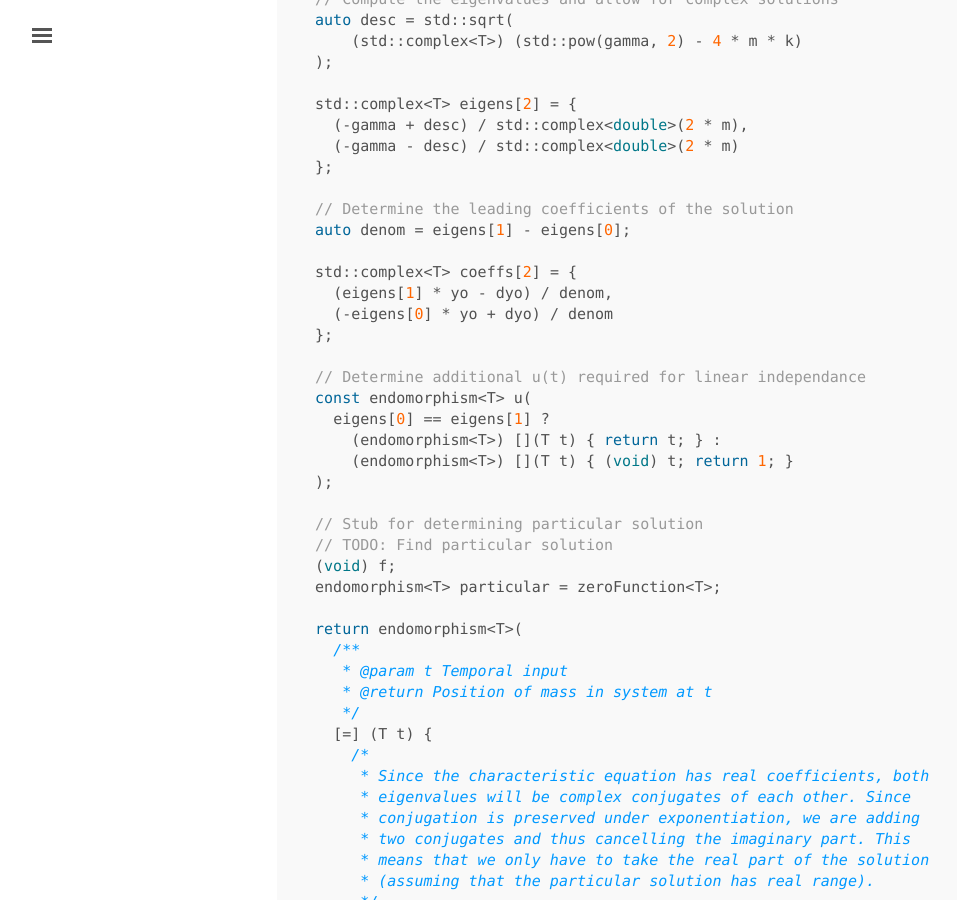
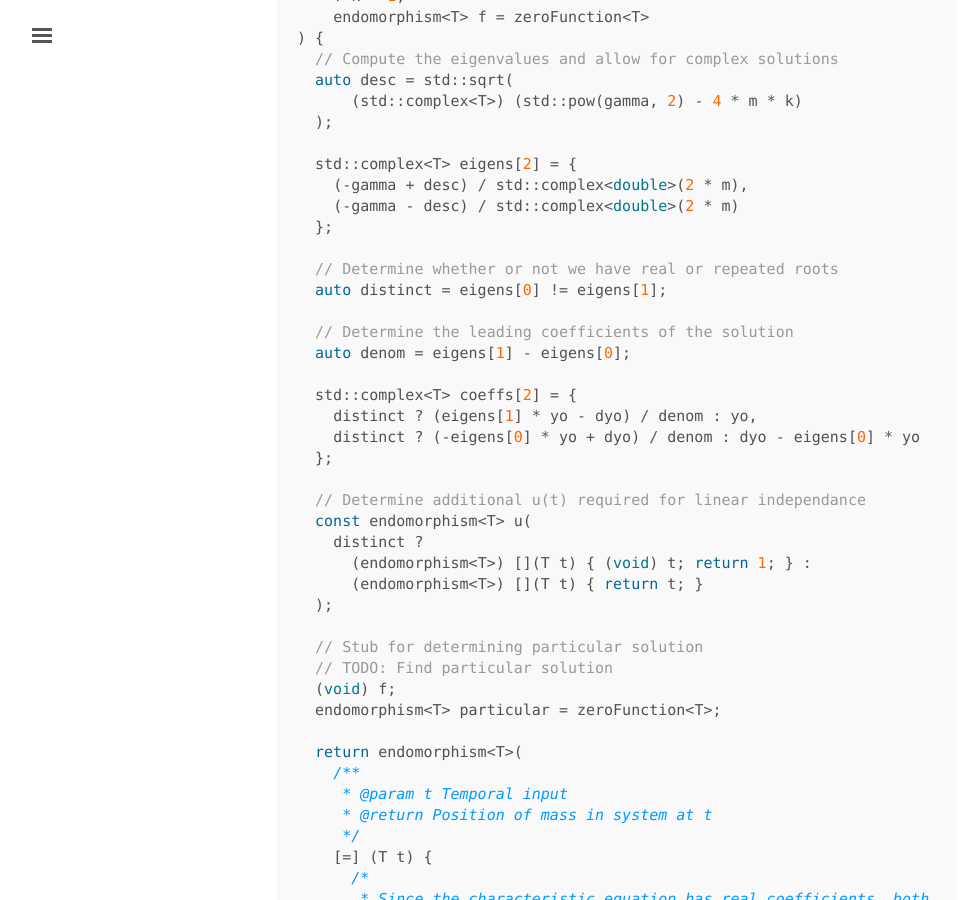
Before and after one commit to kylehovey/MATH_5620, a Jekyll site: the page built from springmass.md, in a window 1280 px wide and 900 px high, scrolled down 4487 px. Shown: the whole window, without its empty margins (3-963 px from the left). Built offline with Jekyll 4.4.1, drawn with Linux system fonts in a browser that asks for light colours; formulas are drawn with MathJax 3; some of the changed text lies outside the part shown.

Commit message:
Added new coefficients for spring mass.

```diff
--- a/springmass.md
+++ b/springmass.md
@@ -108,7 +108,7 @@ _Caveat_:
 
 The particular solution would involve quite a bit of integration, and most likely some clever use of the Wronskian determinant via the method of Variation of Parameters. As we are not yet equipped to compute such integration in code in this class, I have left the particular solution as a stub to be filled out later.
 
-Solving for the analytic particular solution to the homogenous part of the spring-mass differential equation, we can eliminate \\( C_1 \\) and \\( C_2 \\) by algebraicly determining their equivalents with respect to \\( y_o \\) and \\( y'_o \\).
+Solving for the analytic particular solution to the homogenous part of the spring-mass differential equation, we can eliminate \\( C_1 \\) and \\( C_2 \\) by algebraicly determining their equivalents with respect to \\( y_o \\) and \\( y'_o \\). The coefficients will be different for distinct vs repeated roots, so a ternary statement is used in the following code to handle either case.
 
 All this leaves for programming is determining the eigenvalues and leading coefficients, then to construct a function to determine the position of the mass at time `t`:
 
@@ -164,19 +164,22 @@ endomorphism<T> genSpringMass(
     (-gamma - desc) / std::complex<double>(2 * m)
   };
 
+  // Determine whether or not we have real or repeated roots
+  auto distinct = eigens[0] != eigens[1];
+
   // Determine the leading coefficients of the solution
   auto denom = eigens[1] - eigens[0];
 
   std::complex<T> coeffs[2] = {
-    (eigens[1] * yo - dyo) / denom,
-    (-eigens[0] * yo + dyo) / denom
+    distinct ? (eigens[1] * yo - dyo) / denom : yo,
+    distinct ? (-eigens[0] * yo + dyo) / denom : dyo - eigens[0] * yo
   };
 
   // Determine additional u(t) required for linear independance
   const endomorphism<T> u(
-    eigens[0] == eigens[1] ?
-      (endomorphism<T>) [](T t) { return t; } :
-      (endomorphism<T>) [](T t) { (void) t; return 1; }
+    distinct ?
+      (endomorphism<T>) [](T t) { (void) t; return 1; } :
+      (endomorphism<T>) [](T t) { return t; }
   );
 
   // Stub for determining particular solution
```
Also changed, not shown: 2 other files.
